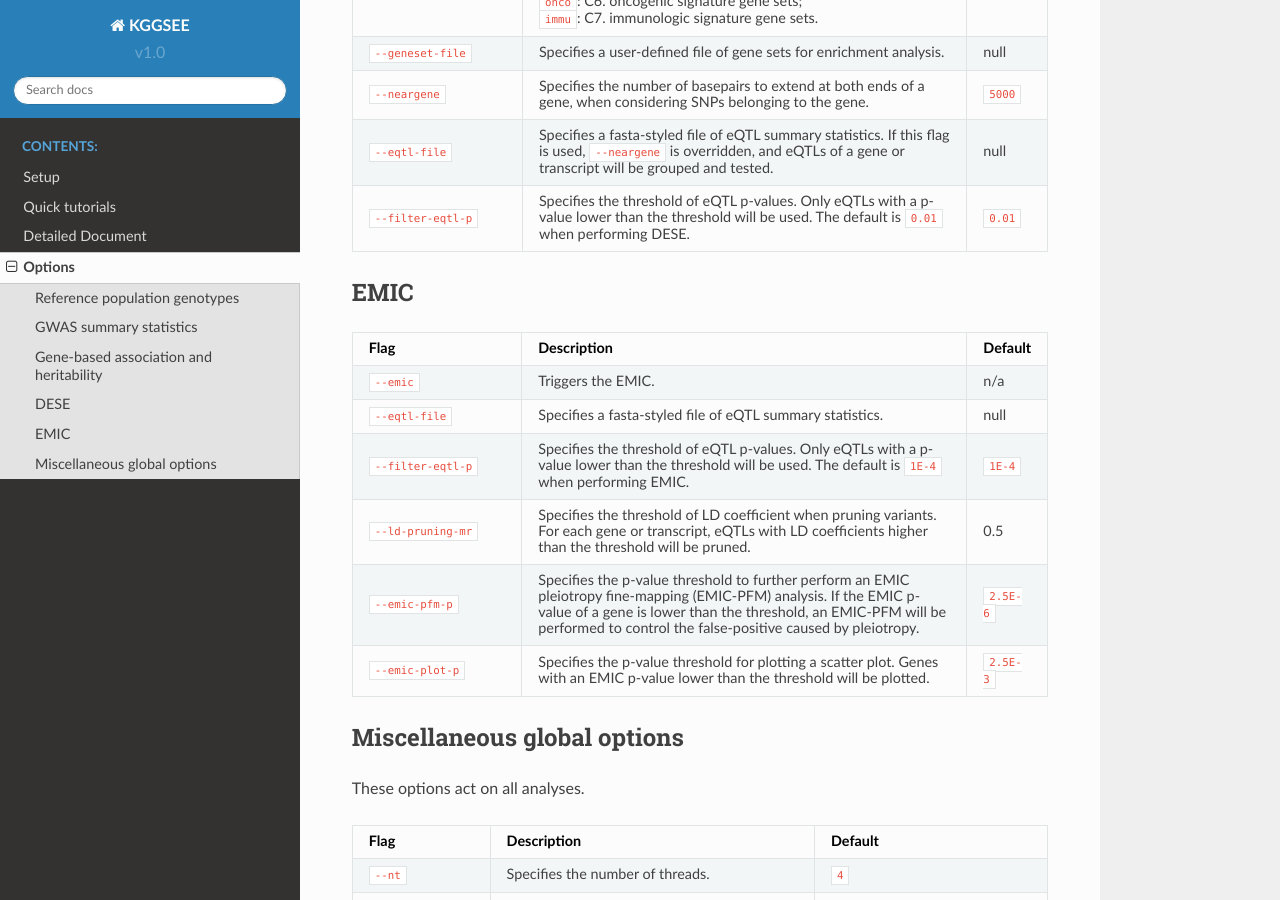
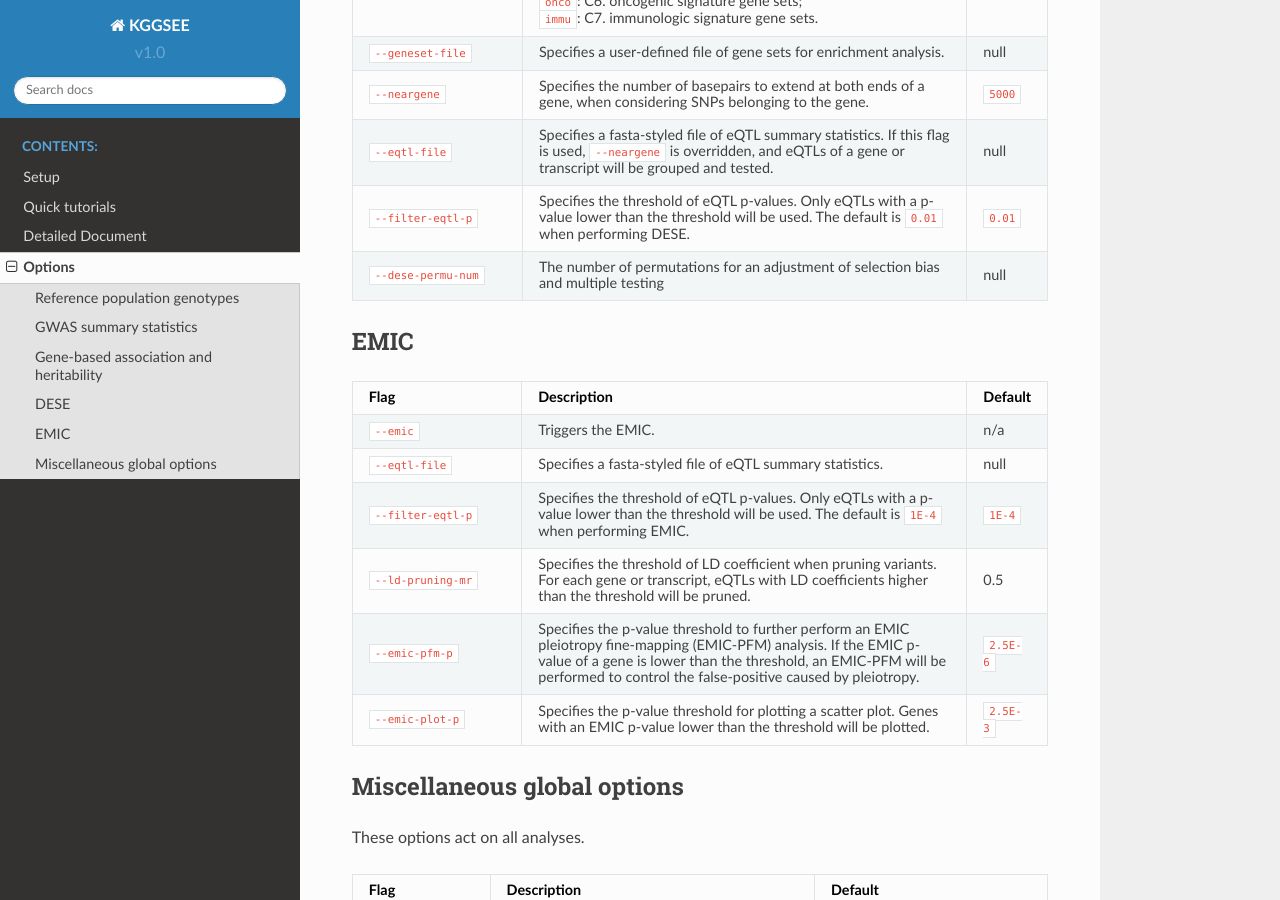
Before and after one commit to pmglab/KGGSEE, a Sphinx documentation site: the page built from doc/source/options.rst, in a window 1280 px wide and 900 px high, scrolled down 2543 px. Built offline with Sphinx 7.4.7 and the Read the Docs theme 2.0.0, drawn with Linux system fonts in a browser that asks for light colours.

Commit message:
Update options.rst

```diff
--- a/doc/source/options.rst
+++ b/doc/source/options.rst
@@ -194,6 +194,9 @@
     * - ``--filter-eqtl-p``
       - Specifies the threshold of eQTL p-values. Only eQTLs with a p-value lower than the threshold will be used. The default is ``0.01`` when performing DESE.
       - ``0.01``
+    * - ``--dese-permu-num``
+      - The number of permutations for an adjustment of selection bias and multiple testing
+      - null
 
 
 .. _option_emic:
```
